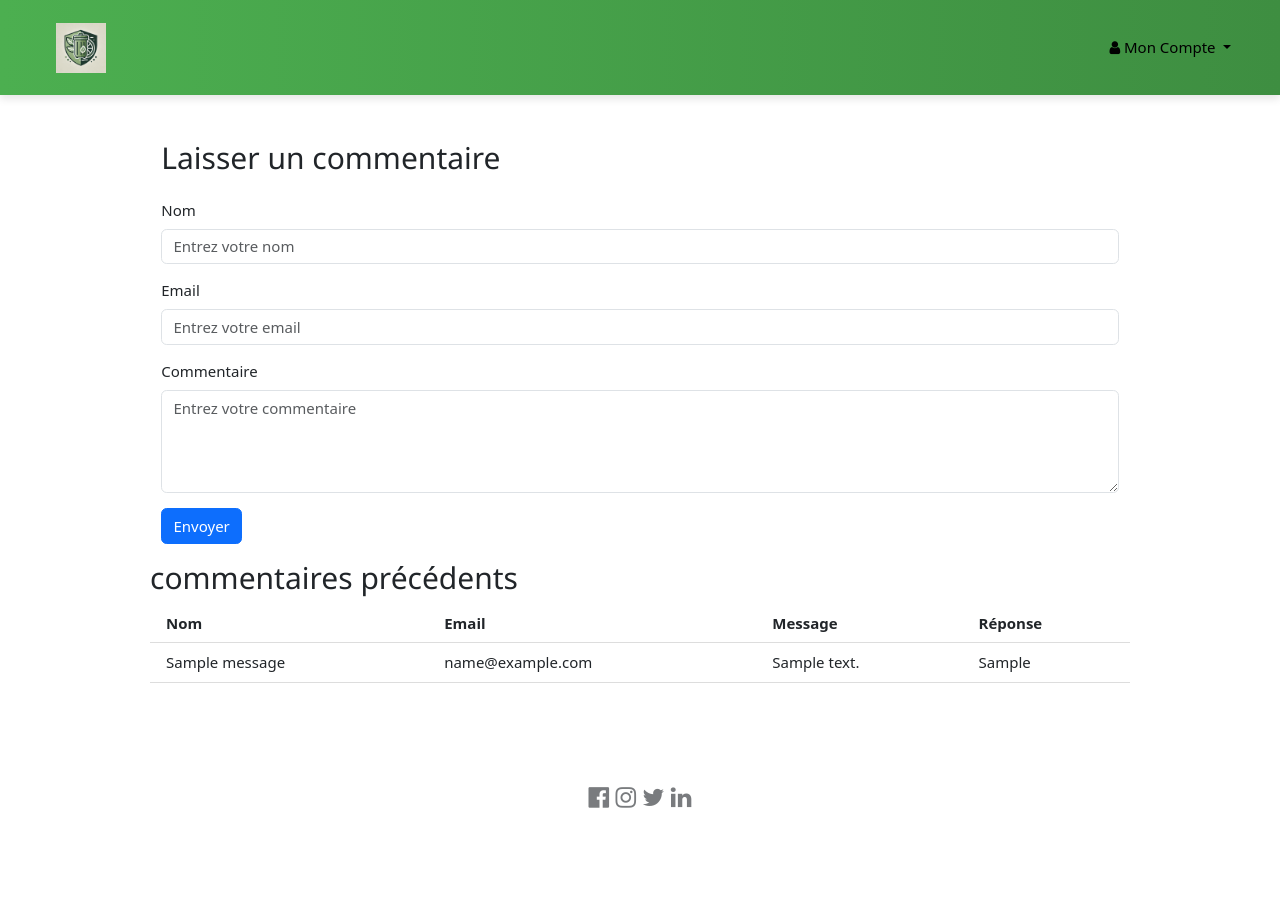
After one commit to lucasgardes/ProjetESi, a PHP site: page /projetBSI/frontend/PHP/contact.php in a window 1280 px wide. The commit adds this page. Run offline with PHP 8.4, Linux system fonts and the light colour scheme; the visitor is signed in with stand-in values (Sample User, id 1); tables that the repository leaves empty or names only in its code hold one stand-in row (values such as "Sample post"); a stand-in replaces the project's code that opens the database connection.

Commit message:
merge branch contact

```diff
--- /dev/null
+++ b/frontend/PHP/contact.php
@@ -0,0 +1,132 @@
+<?php
+require "../../pdo.php";
+if (session_status() === PHP_SESSION_NONE) {
+    session_start();
+}
+
+$_SESSION['redirect_url'] = $_SERVER['REQUEST_URI'];
+if (!isset($_SESSION['frontend_user_id'])) {
+    header("Location: login.php");
+    exit;
+}
+
+$userId = $_SESSION['frontend_user_id'];
+
+if ($_SERVER['REQUEST_METHOD'] == 'POST') {
+    if (isset($_POST['submit_message'])) {
+        $name = htmlspecialchars($_POST['Name']);
+        $email = htmlspecialchars($_POST['Email']);
+        $message = htmlspecialchars($_POST['Comment']);
+
+        $sql = "INSERT INTO contact_messages (name, email, message) VALUES (?, ?, ?)";
+        $stmt = $pdo->prepare($sql);
+
+        if ($stmt->execute([$name, $email, $message])) {
+            echo "Votre message a été envoyé avec succès!";
+        } else {
+            echo "Erreur: " . implode(" | ", $stmt->errorInfo());
+        }
+    } elseif (isset($_POST['delete_message'])) {
+        $message_id = $_POST['message_id'];
+
+        $sql = "DELETE FROM contact_messages WHERE id = ?";
+        $stmt = $pdo->prepare($sql);
+
+        if ($stmt->execute([$message_id])) {
+            echo "Message supprimé avec succès!";
+        } else {
+            echo "Erreur: " . implode(" | ", $stmt->errorInfo());
+        }
+    } elseif (isset($_POST['respond_message'])) {
+        $message_id = $_POST['message_id'];
+        $response = htmlspecialchars($_POST['response']);
+
+        $sql = "UPDATE contact_messages SET response = ? WHERE id = ?";
+        $stmt = $pdo->prepare($sql);
+
+        if ($stmt->execute([$response, $message_id])) {
+            echo "Réponse ajoutée avec succès!";
+        } else {
+            echo "Erreur: " . implode(" | ", $stmt->errorInfo());
+        }
+    }
+}
+
+// Récupération des messages
+$sql = "SELECT id, name, email, message, response, created_at FROM contact_messages ORDER BY created_at DESC";
+$stmt = $pdo->query($sql);
+$messages = $stmt->fetchAll(PDO::FETCH_ASSOC);
+?>
+<!DOCTYPE html>
+<html lang="en">
+<head>
+    <title>Green City Waste Collection - Contact</title>
+    <meta charset="UTF-8">
+    <meta name="viewport" content="width=device-width, initial-scale=1">
+    <link rel="stylesheet" href="https://www.w3schools.com/w3css/4/w3.css">
+</head>
+<body>
+<?php include 'header.php';?>
+
+<div class="w3-row-padding w3-container">
+    <div class="w3-content">
+        <div class="container mt-5">
+            <h2 class="mb-4">Laisser un commentaire</h2>
+            <form action="" method="post">
+                <div class="mb-3">
+                    <label for="Name" class="form-label">Nom</label>
+                    <input type="text" class="form-control" id="Name" name="Name" placeholder="Entrez votre nom" required>
+                </div>
+                <div class="mb-3">
+                    <label for="Email" class="form-label">Email</label>
+                    <input type="email" class="form-control" id="Email" name="Email" placeholder="Entrez votre email" required>
+                </div>
+                <div class="mb-3">
+                    <label for="Comment" class="form-label">Commentaire</label>
+                    <textarea class="form-control" id="Comment" name="Comment" rows="4" placeholder="Entrez votre commentaire" required></textarea>
+                </div>
+                <button type="submit" class="btn btn-primary" name="submit_message">Envoyer</button>
+            </form>
+        </div>
+
+        <div class="w3-margin-top">
+            <h2>commentaires précédents</h2>
+            <table class="w3-table w3-striped w3-bordered">
+                <thead>
+                    <tr>
+                        <th class="message-name">Nom</th>
+                        <th class="message-mail">Email</th>
+                        <th class="message-column">Message</th>
+                        <th class="response-column">Réponse</th>
+                    </tr>
+                </thead>
+                <tbody>
+                    <?php if (!empty($messages)) : ?>
+                        <?php foreach ($messages as $row) : ?>
+                        <tr>
+                            <td><?php echo htmlspecialchars($row['name']); ?></td>
+                            <td><?php echo htmlspecialchars($row['email']); ?></td>
+                            <td><?php echo htmlspecialchars($row['message']); ?></td>
+                            <td><?php echo htmlspecialchars($row['response']); ?></td>
+                        </tr>
+                        <?php endforeach; ?>
+                    <?php else : ?>
+                    <tr>
+                        <td colspan="4">No comments yet. Be the first to comment!</td>
+                    </tr>
+                    <?php endif; ?>
+                </tbody>
+            </table>
+        </div>
+    </div>
+</div>
+<footer class="w3-container w3-padding-64 w3-center w3-opacity">
+    <div class="w3-xlarge w3-padding-32">
+        <i class="fa fa-facebook-official w3-hover-opacity"></i>
+        <i class="fa fa-instagram w3-hover-opacity"></i>
+        <i class="fa fa-twitter w3-hover-opacity"></i>
+        <i class="fa fa-linkedin w3-hover-opacity"></i>
+    </div>
+</footer>
+</body>
+</html>
--- a/frontend/PHP/header.php
+++ b/frontend/PHP/header.php
@@ -60,6 +60,7 @@ if (isset($_SESSION['frontend_user_id'])) {
               <li><a class="dropdown-item" href="user_dashboard.php">Choisir un Itinéraire</a></li>
               <li><a class="dropdown-item" href="planmetro.php">Map</a></li>
             <?php endif; ?>
+            <li><a class="dropdown-item" href="contact.php">Contact</a></li>
             <li><a class="dropdown-item" href="logout.php">Déconnexion</a></li>
           </ul>
         </li>
```
